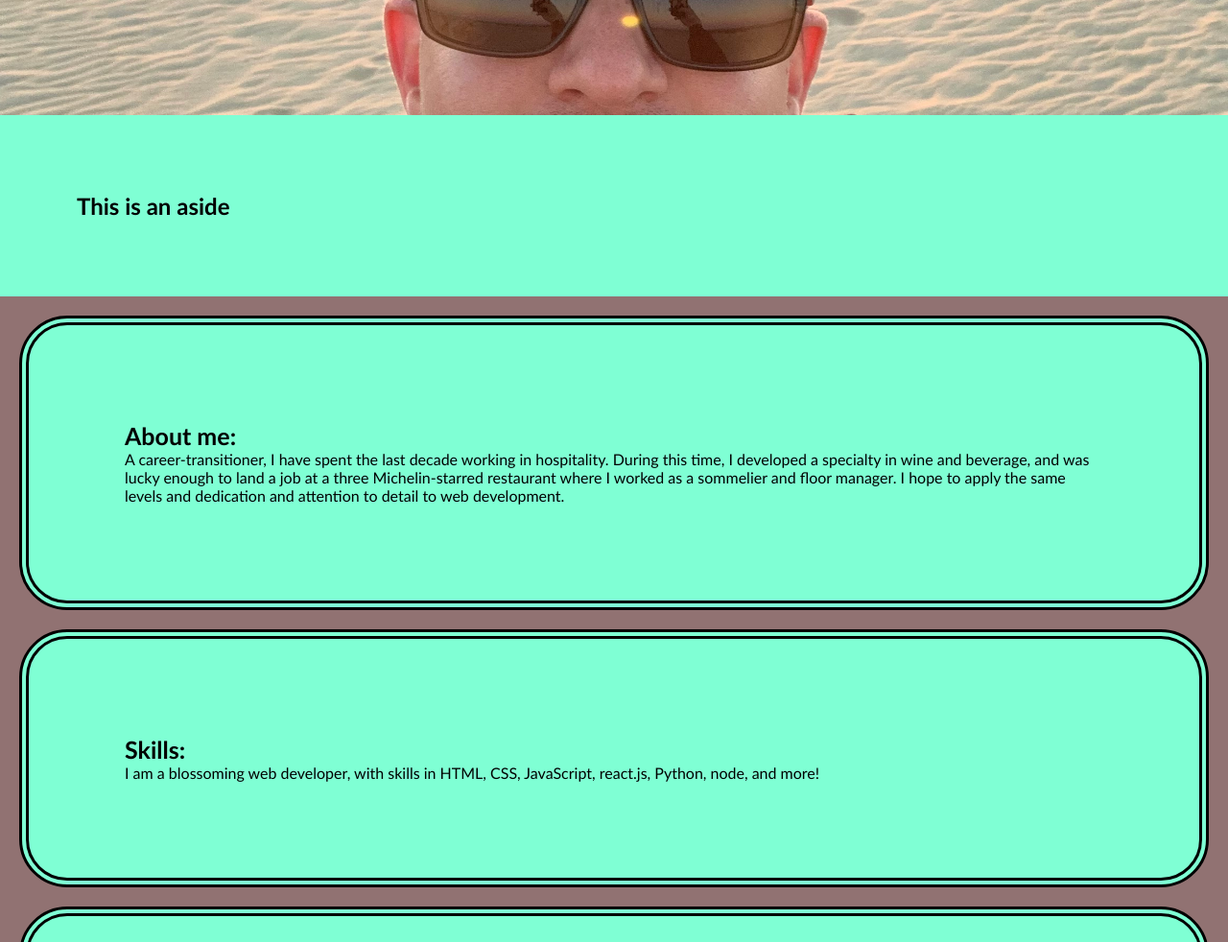
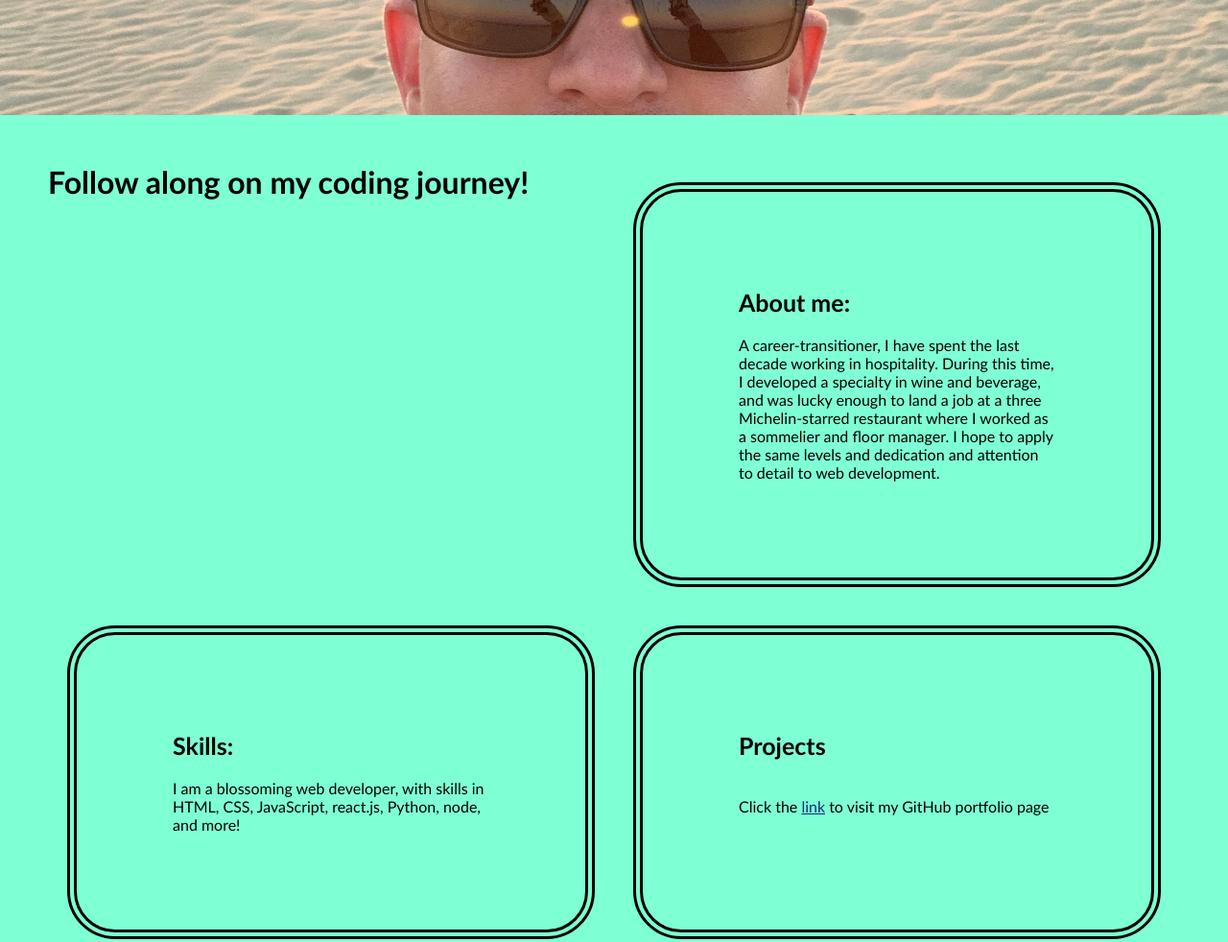
Before and after one commit to bowdumb/portfolio, a plain HTML site: page index.html in a window 1280 px wide. Shown: the part 680-1662 px from the top of the page at 96% size. Drawn offline with Linux system fonts and the light colour scheme.

```diff
--- a/assets/style.css
+++ b/assets/style.css
@@ -58,20 +58,25 @@
     box-shadow: 20px,20px,15px, #aaaaaa;
     margin:20px;
     background-color:aquamarine;
-    align-content: end;
+
+    display: grid;
+    grid-template-columns:auto;
+    grid-gap: 20px;
 }
 
 .meat header {
     border-radius:100px 100px 0px 0px;
     font-size: 25px;
     font-weight:bolder;
+
 }
 
-aside {
+.aside {
     background-color:aquamarine;
-    text-align: left;
-    padding: 80px;
+    padding: 50px;
     flex: 1;
+    display: grid;
+    grid-template-columns: 1fr 1fr;
 }
 
 
--- a/index.html
+++ b/index.html
@@ -26,9 +26,9 @@
         </div>
 
     <main>
-        <aside>
-            <h1> This is an aside</h1>
-        </aside>
+        <div class="aside">
+            <h1>Follow along on my coding journey!</h1>
+        </di
 
         <div class="boxes">
             <section class="meat">
```
